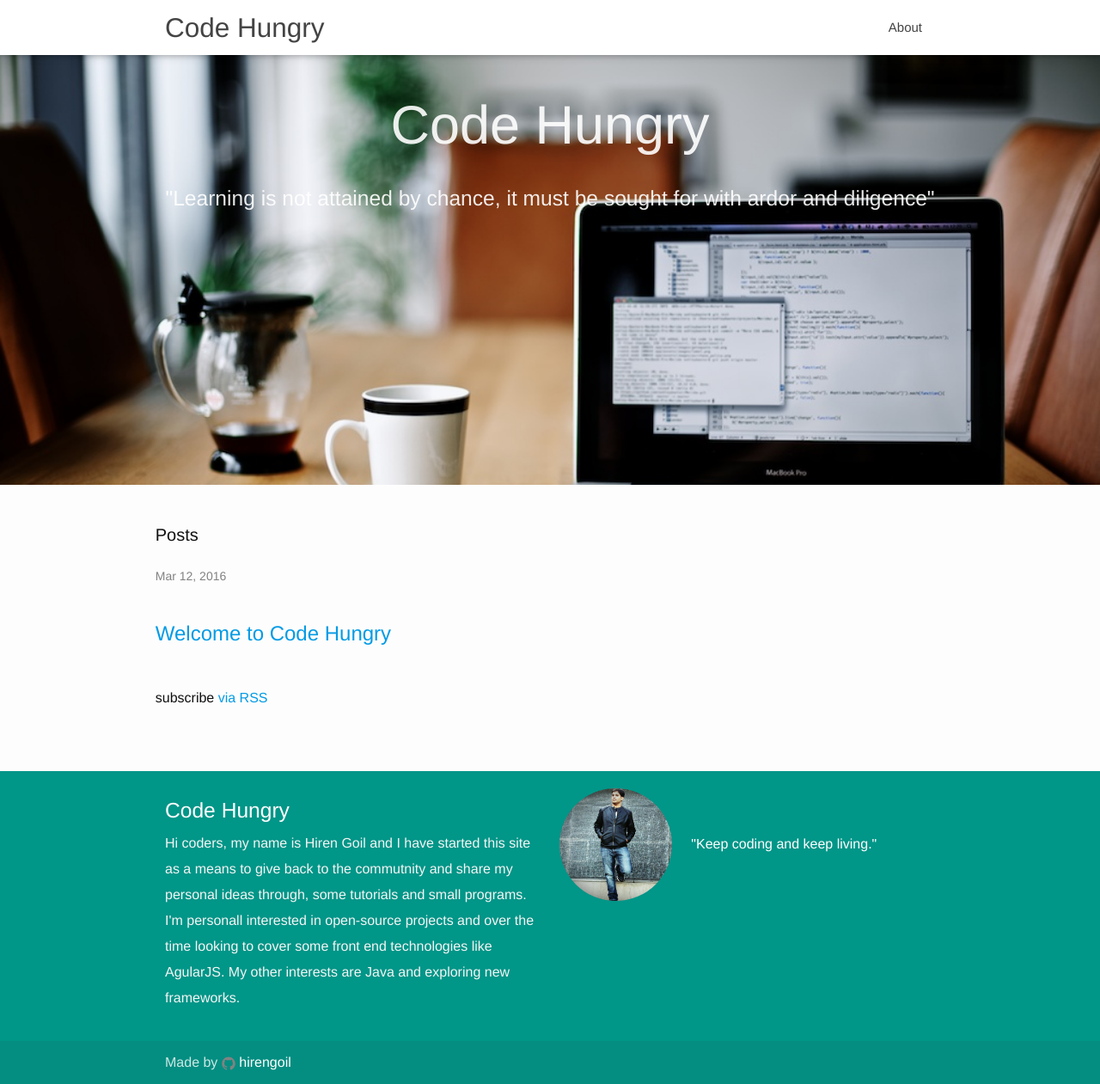
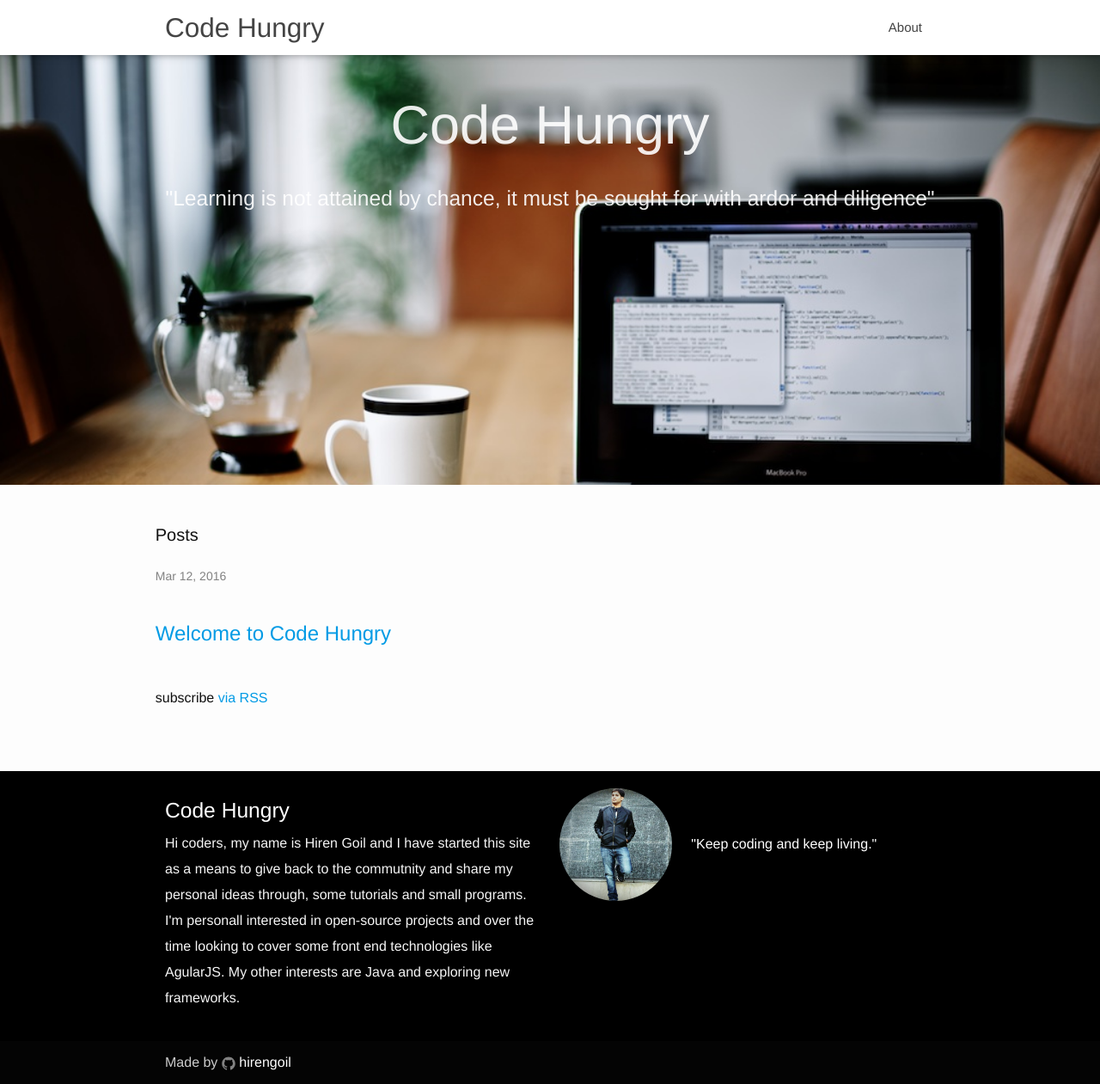
Before and after one commit to HirenGoil/hirengoil.github.io, a Jekyll site: the page built from index.html, in a window 1280 px wide. Shown: the whole page at 86% size. Built offline with Jekyll 4.4.1, drawn with Linux system fonts in a browser that asks for light colours; nearby versions of some CDN libraries.

Commit message:
Update footer.html
change background color

```diff
--- a/_includes/footer.html
+++ b/_includes/footer.html
@@ -1,4 +1,4 @@
-<footer class="page-footer teal">
+<footer class="page-footer black">
     <div class="container">
       <div class="row ">
         <div class="col l6 s12">
```
